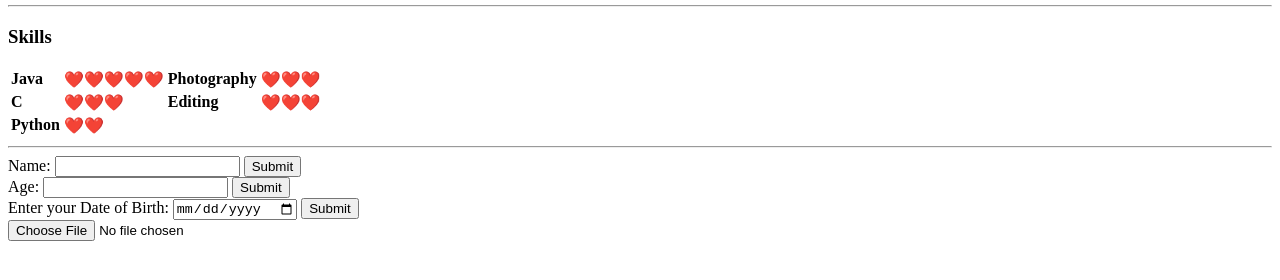
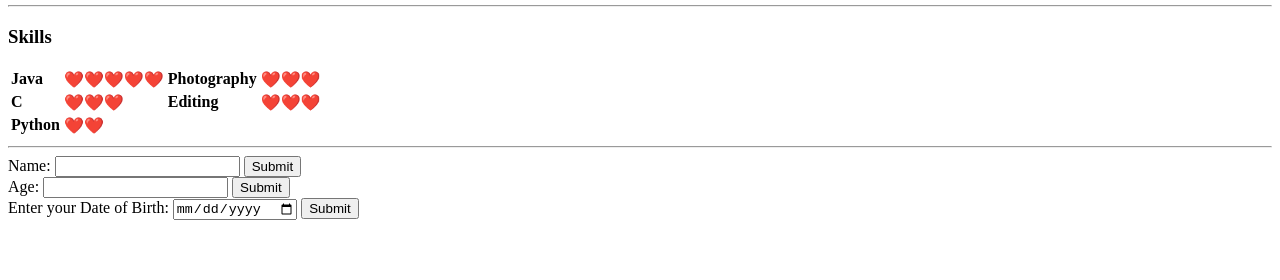
Before and after one commit to Sumit-Das-75/About-me, a plain HTML site: page p1.html in a window 1280 px wide. Shown: the part 348-628 px from the top of the page. Drawn offline with Linux system fonts and the light colour scheme.

Commit message:
Update p1.html

```diff
--- a/p1.html
+++ b/p1.html
@@ -65,7 +65,6 @@
             Enter your Date of Birth:
             <input type="date">
             <input type="Submit"><br>
-            <input type="file">
         </Label><br>
     </form>
 
```
